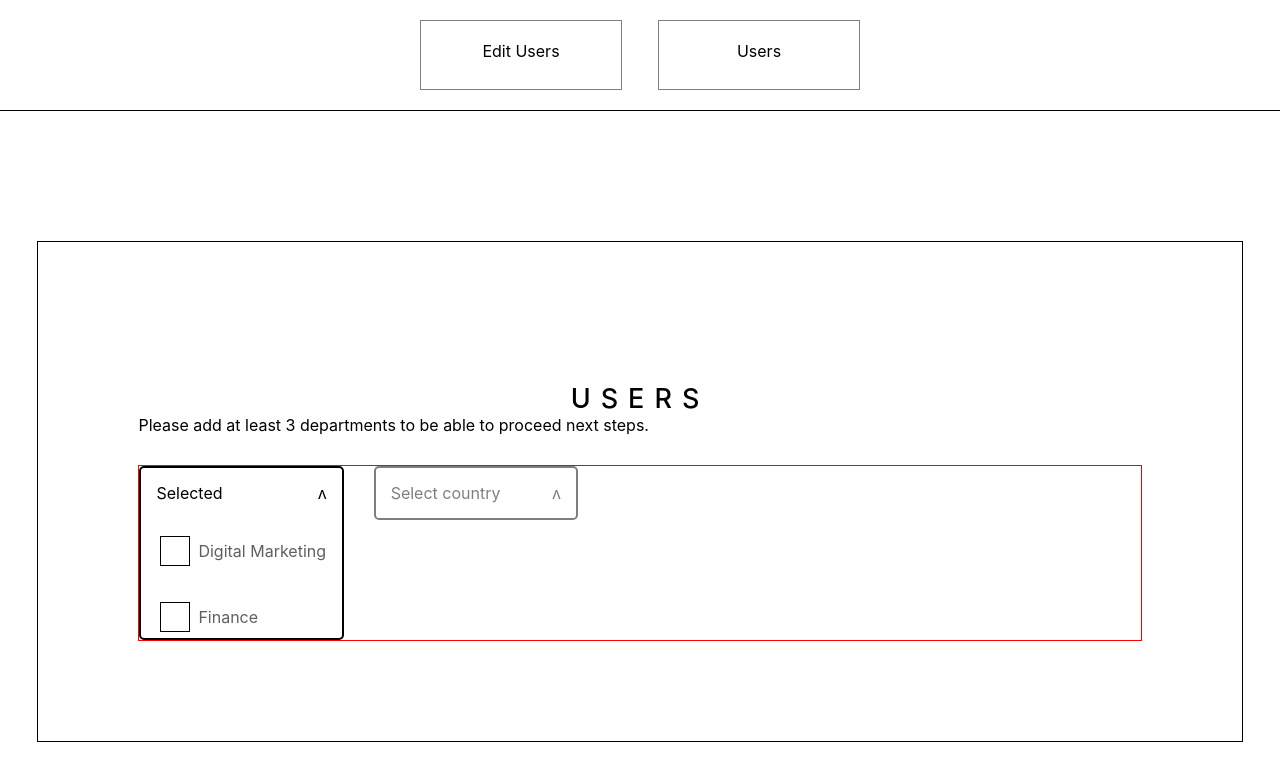
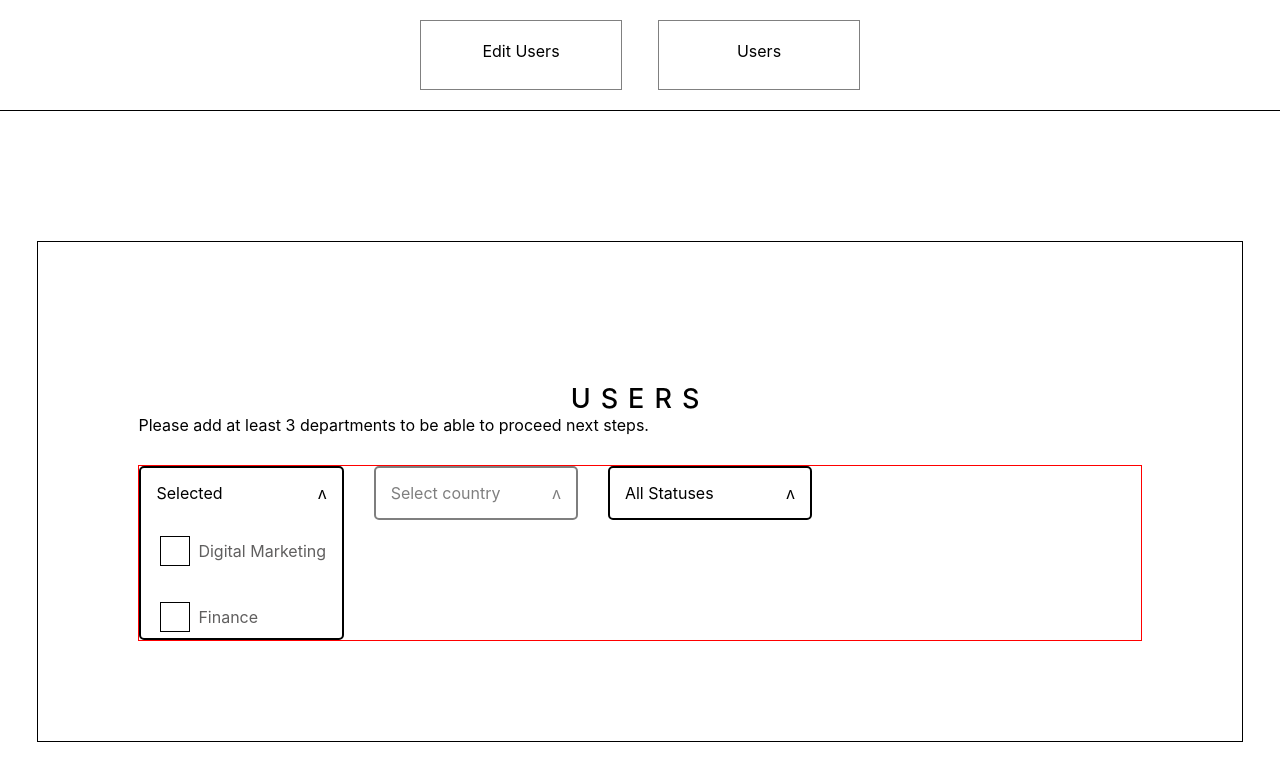
Before and after one commit to Ankaanaa/testWork, a React (Create React App) app: page /users in a window 1280 px wide. Shown: the top 780 px of the page. Built offline with nearby package versions, Linux system fonts and the light colour scheme.

Commit message:
Отображение статусов в фильтре статус

```diff
--- a/src/editUsers/EditUsers.tsx
+++ b/src/editUsers/EditUsers.tsx
@@ -100,7 +100,6 @@ const EditUsers = () => {
 			}
 		})
 		const { name, value } = data[check]
-		debugger
 		if (check !== -1 && check !== 0) {
 			setData(prev => {
 				const newData = [...prev]
--- a/src/users/Users.scss
+++ b/src/users/Users.scss
@@ -36,6 +36,13 @@
         opacity: 0.5;
         cursor: not-allowed;
         user-select: none;
+    }
+    .users__filter__3 {
+        flex-basis: 20%;
+        border: 2px solid black;
+        border-radius: 5px;
+        height: 100%;
+        margin-left: 30px;
     }
     .users__department {
         display: flex;
@@ -108,4 +115,8 @@
             transform: rotate(45deg);
         }
     }
+    .users__icon {
+        font-weight: 700;
+        margin-right: 10px;
+    }
 }
--- a/src/users/Users.tsx
+++ b/src/users/Users.tsx
@@ -1,6 +1,7 @@
 import { useEffect, useState } from 'react'
 import './Users.scss'
 import FilterCountries from './filterCountries/FilterCountries'
+import FilterStatuses from './filterCountries/filterStatuses/FilterStatuses'
 interface department {
 	name: string
 	value: string
@@ -20,6 +21,7 @@ const Users = () => {
 	const [toggleDepartment, setToggleDepartment] = useState<boolean>(true)
 	const [observerFilter, setObserverFilter] = useState<number>(0)
 	const [dataCountries, setDataCountries] = useState<countries[]>([])
+	const [country, setCountry] = useState<string>('')
 	useEffect(() => {
 		const FetchData = async () => {
 			const fetchDep = await fetch('/Departments.json')
@@ -112,6 +114,7 @@ const Users = () => {
 				...prev,
 				[department]: isChecked,
 			}))
+			setCountry(department)
 
 			if (isChecked) {
 				upSelected('country', department, dataCountries, setDataCountries, 'no')
@@ -123,6 +126,7 @@ const Users = () => {
 					setDataCountries,
 					'push'
 				)
+				setCountry('')
 			}
 		}
 	}
@@ -171,6 +175,11 @@ const Users = () => {
 					checkCountries={checkCountries}
 					setCheckCountries={setCheckCountries}
 				/>
+				<FilterStatuses
+					checkDepartment={checkDepartment}
+					country={country}
+					observerFilter={observerFilter}
+				/>
 			</div>
 		</div>
 	)
--- a/src/users/filterCountries/FilterCountries.tsx
+++ b/src/users/filterCountries/FilterCountries.tsx
@@ -47,11 +47,8 @@ const FilterCountries = (props: props) => {
 		fetchCountries()
 	}, [])
 
-	console.log(props.observerFilter)
 	useEffect(() => {
-		debugger
 		if (props.observerFilter < 3) {
-			debugger
 			setToggleCountries(false)
 			props.setCheckCountries(
 				prev =>
--- a/src/users/filterCountries/filterStatuses/FilterStatuses.tsx
+++ b/src/users/filterCountries/filterStatuses/FilterStatuses.tsx
@@ -1,7 +1,68 @@
-const FilterStatuses = () => {
+import { useEffect, useState } from 'react'
+
+interface props {
+	country: string
+	checkDepartment: {
+		[department: string]: boolean
+	}
+	observerFilter: number
+}
+interface status {
+	name: string
+	isActive: boolean
+}
+
+const FilterStatuses = (props: props) => {
+	const [statuses, setStatuses] = useState<status[]>([])
+	const [toggleShow, setToggleSnow] = useState<boolean>(false)
+	const statusesList = statuses.map((el, index) => {
+		return (
+			<>
+				{el.isActive && (
+					<div key={index} className='users__department'>
+						<div className='users__prof'>
+							<span className='users__icon'>D</span>
+							{el.name}
+						</div>
+					</div>
+				)}
+			</>
+		)
+	})
+	useEffect(() => {
+		setStatuses(
+			Object.entries(props.checkDepartment).map(([key, value]) => ({
+				name: key,
+				isActive: value,
+			}))
+		)
+	}, [props.checkDepartment])
+	console.log(props.country)
 	return (
-		<div>
-			<div>1</div>
+		<div className={`users__filter__3`}>
+			<div className='users__block'>
+				<div>All Statuses</div>
+				<div className='users__show' onClick={() => setToggleSnow(!toggleShow)}>
+					ʌ
+				</div>
+			</div>
+			{props.observerFilter === 3 && (
+				<>
+					{toggleShow && (
+						<div className='users__content'>
+							{statusesList}
+							{props.country.length > 0 && (
+								<div className='users__department'>
+									<div className='users__prof'>
+										<span className='users__icon'>C</span>
+										{props.country}
+									</div>
+								</div>
+							)}
+						</div>
+					)}
+				</>
+			)}
 		</div>
 	)
 }
```
